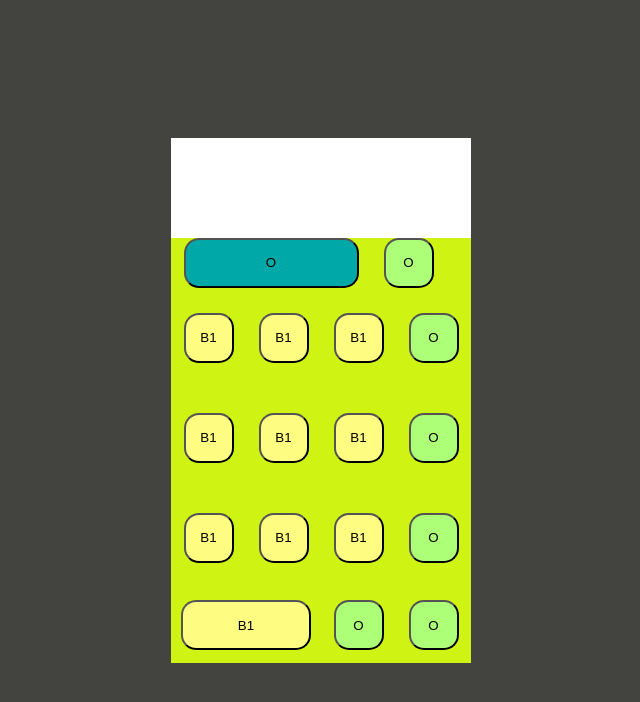
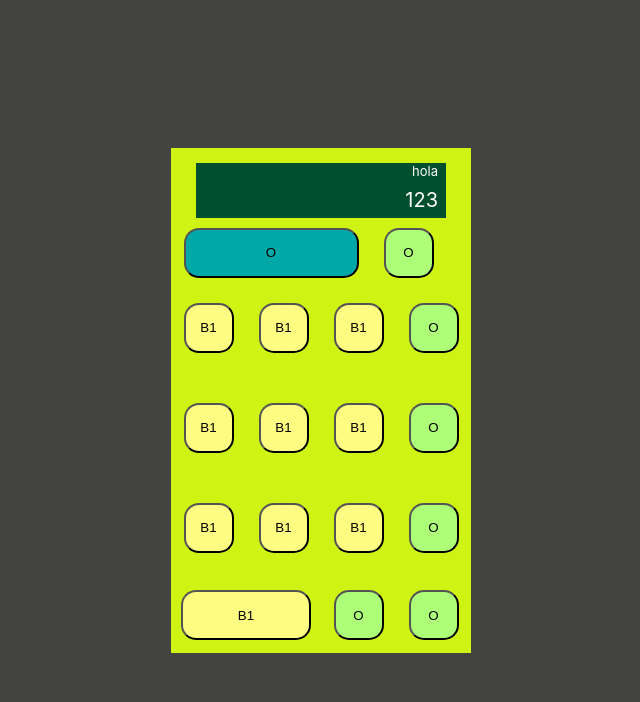
Before and after one commit to Widido1/calculator, a React (Create React App) app: page / in a window 1280 px wide. Shown: the top 702 px of the page, without its empty margins (319-959 px from the left). Built offline with nearby package versions, Linux system fonts and the light colour scheme; the HTML template or start-up script is replaced by a standard one.

Commit message:
Add double Screen

```diff
--- a/src/App.css
+++ b/src/App.css
@@ -10,6 +10,10 @@ body {
   align-items: center;
   height: 100vh;
   background-color: #434340;
+}
+textbox {
+  padding: 0;
+  margin: 0;
 }
 .b0{
   border-radius: 15px;
@@ -45,9 +49,31 @@ body {
   height: 50px;
 }
 #CalculatorScreen{
-  height: 100px;
-  background-color: white
-  ;
+  display: grid;
+  grid-template-rows: 30px 30px;
+  justify-content: center;
+  height: 80px;
+  background-color: #CFF414;
+  padding-top: 10px;
+}
+#Screen1{
+  display: block;
+  width: 250px;
+  background-color: #00502f;
+  color: white;
+  text-align: right;
+  margin-top: 5px;
+  padding-right: 8px;
+  font-size: 13px;
+}
+#Screen2{
+  display: block;
+  width: 250px;
+  background-color: #00502f;
+  color: white;
+  text-align: right;
+  padding-right: 8px;
+  font-size: 20px;
 }
 
 #CalculatorAC{
--- a/src/ReactComponents/Calculator.jsx
+++ b/src/ReactComponents/Calculator.jsx
@@ -9,9 +9,10 @@ import Screen from "./Screen";
 export default function CalculatorBox(){
     return(
         <div id="Calculator">
-            <div id="CalculatorScreen">
+            <div>
                 <Screen />
             </div>
+
             <div id="CalculatorAC">
                 <Operator_bAC/>
                 <Operator_b/>
--- a/src/ReactComponents/Screen.jsx
+++ b/src/ReactComponents/Screen.jsx
@@ -3,6 +3,10 @@ import React, {useState, useEffect} from "react";
 export default function Screen(){
 
     return(
-        <textbox placeholder="0"></textbox>
+        <div id="CalculatorScreen">
+            <textbox id="Screen1" placeholder="0">hola</textbox>
+            <textbox id="Screen2" placeholder="0">123</textbox>
+        </div>
+
     );
 }
```
